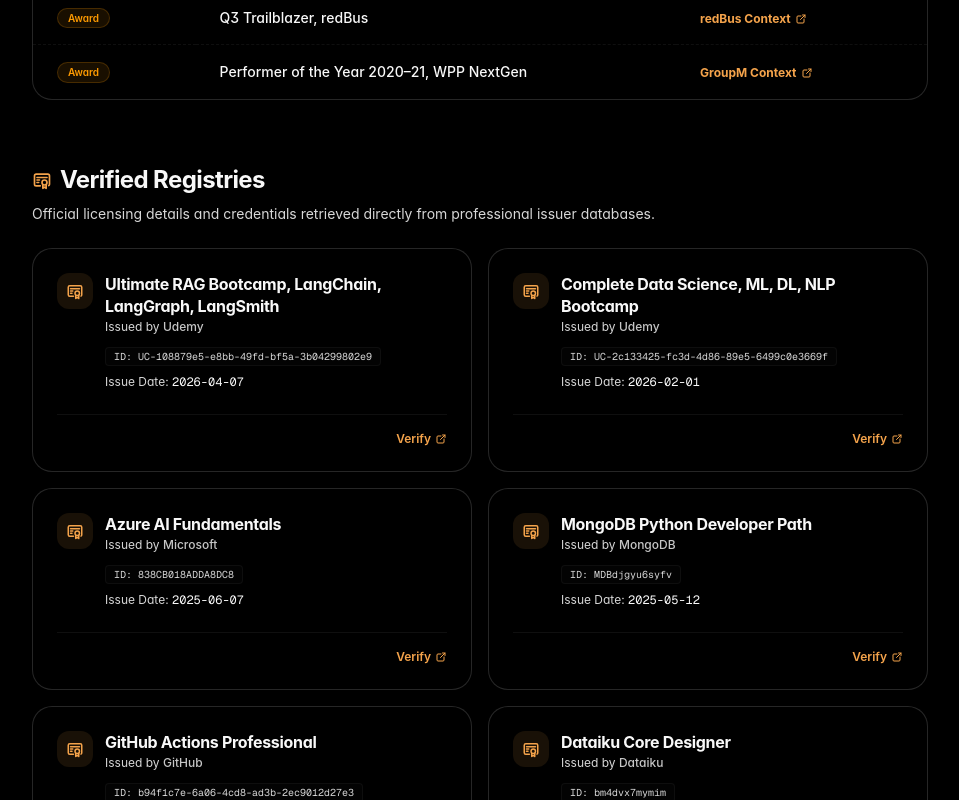
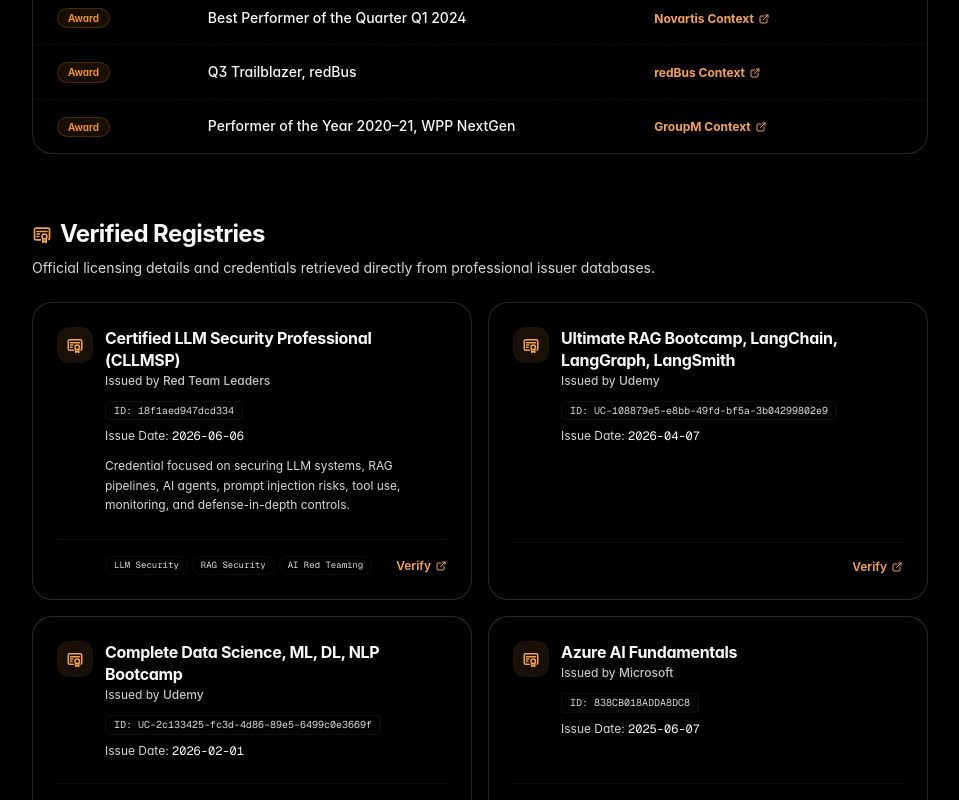
Before and after one commit to madhu2456/madhu2456-madhu_website, a Next.js app: page /credentials in a window 1280 px wide. Shown: the part 1250-2050 px from the top of the page, without its empty margins (160-1119 px from the left). Built offline with nearby package versions, Linux system fonts and the light colour scheme; no server answers.

Commit message:
feat: add CLLMSP certification to hardcoded proof table on credentials page

```diff
--- a/Data/portfolio-content.json
+++ b/Data/portfolio-content.json
@@ -1017,12 +1017,36 @@
   ],
   "certifications": [
     {
+      "name": "Certified LLM Security Professional (CLLMSP)",
+      "issuer": "Red Team Leaders",
+      "issueDate": "2026-06-06",
+      "credentialId": "18f1aed947dcd334",
+      "credentialUrl": "https://courses.redteamleaders.com/exam-completion/18f1aed947dcd334",
+      "description": "Credential focused on securing LLM systems, RAG pipelines, AI agents, prompt injection risks, tool use, monitoring, and defense-in-depth controls.",
+      "skills": [
+        {
+          "name": "LLM Security"
+        },
+        {
+          "name": "RAG Security"
+        },
+        {
+          "name": "AI Red Teaming"
+        },
+        {
+          "name": "Application Security"
+        }
+      ],
+      "order": 1,
+      "updatedAt": "2026-06-06T00:00:00.000Z"
+    },
+    {
       "name": "Ultimate RAG Bootcamp, LangChain, LangGraph, LangSmith",
       "issuer": "Udemy",
       "issueDate": "2026-04-07",
       "credentialId": "UC-108879e5-e8bb-49fd-bf5a-3b04299802e9",
       "credentialUrl": "https://www.udemy.com/certificate/UC-108879e5-e8bb-49fd-bf5a-3b04299802e9/",
-      "order": 1,
+      "order": 2,
       "updatedAt": "2026-05-31T14:09:41.323Z"
     },
     {
@@ -1031,7 +1055,7 @@
       "issueDate": "2026-02-01",
       "credentialId": "UC-2c133425-fc3d-4d86-89e5-6499c0e3669f",
       "credentialUrl": "https://udemy-certificate.s3.amazonaws.com/image/UC-2c133425-fc3d-4d86-89e5-6499c0e3669f.jpg",
-      "order": 2,
+      "order": 3,
       "updatedAt": "2026-05-31T14:09:41.323Z"
     },
     {
@@ -1040,7 +1064,7 @@
       "issueDate": "2025-06-07",
       "credentialId": "838CB018ADDA8DC8",
       "credentialUrl": "https://learn.microsoft.com/en-us/users/madhudadi-6748/credentials/838cb018adda8dc8",
-      "order": 3,
+      "order": 4,
       "updatedAt": "2026-05-31T14:09:41.323Z"
     },
     {
@@ -1049,7 +1073,7 @@
       "issueDate": "2025-05-12",
       "credentialId": "MDBdjgyu6syfv",
       "credentialUrl": "https://learn.mongodb.com/c/ysblCQ5bShSRgrmsyQy5PQ",
-      "order": 4,
+      "order": 5,
       "updatedAt": "2026-05-31T14:09:41.323Z"
     },
     {
@@ -1059,7 +1083,7 @@
       "expiryDate": "2028-05-09",
       "credentialId": "b94f1c7e-6a06-4cd8-ad3b-2ec9012d27e3",
       "credentialUrl": "https://www.credly.com/badges/b94f1c7e-6a06-4cd8-ad3b-2ec9012d27e3/",
-      "order": 5,
+      "order": 6,
       "updatedAt": "2026-05-31T14:09:41.323Z"
     },
     {
@@ -1078,7 +1102,7 @@
           "name": "Analytics"
         }
       ],
-      "order": 6,
+      "order": 7,
       "updatedAt": "2026-05-31T14:09:41.323Z"
     }
   ]
--- a/src/app/(portfolio)/credentials/page.tsx
+++ b/src/app/(portfolio)/credentials/page.tsx
@@ -45,6 +45,13 @@ export default async function CredentialsPage() {
 
   // Standard Proof Table Data
   const proofTable = [
+    {
+      type: "Credential",
+      proof: "Certified LLM Security Professional (CLLMSP)",
+      linkText: "Red Team Leaders Credential",
+      linkUrl:
+        "https://courses.redteamleaders.com/exam-completion/18f1aed947dcd334",
+    },
     {
       type: "Credential",
       proof: "Ultimate RAG Bootcamp",
--- a/src/app/ai-profile.json/route.ts
+++ b/src/app/ai-profile.json/route.ts
@@ -1,10 +1,14 @@
+import { getPortfolioData } from "@/lib/portfolio-data";
+
 export const revalidate = 3600;
 
 export async function GET() {
+  const { sortedCertifications } = await getPortfolioData();
+
   return Response.json({
     meta: {
-      generatedAt: "2026-06-02T00:00:00Z",
-      dateModified: "2026-06-02T00:00:00Z",
+      generatedAt: "2026-06-06T00:00:00Z",
+      dateModified: "2026-06-06T00:00:00Z",
       canonical: "https://madhudadi.in/",
       profileUrl: "https://madhudadi.in/profile/",
       llmsTxt: "https://madhudadi.in/llms.txt",
@@ -25,31 +29,41 @@ export async function GET() {
         "Marketing analytics",
         "GA4",
         "BigQuery",
-        "Campaign analytics"
-      ]
+        "Campaign analytics",
+        "LLM security",
+        "AI security",
+      ],
     },
+    certifications: sortedCertifications.map((certification) => ({
+      name: certification.name,
+      issuer: certification.issuer,
+      issueDate: certification.issueDate,
+      credentialId: certification.credentialId,
+      credentialUrl: certification.credentialUrl,
+      description: certification.description,
+    })),
     caseStudies: [
       {
         name: "Adticks",
         url: "https://madhudadi.in/case-studies/adticks/",
         category: "AI visibility and SEO/AEO/GEO auditing",
         summary:
-          "Crawls large websites, compares server HTML with rendered DOM, and returns prioritized search and AI visibility fixes."
+          "Crawls large websites, compares server HTML with rendered DOM, and returns prioritized search and AI visibility fixes.",
       },
       {
         name: "Technical Blog RAG Assistant",
         url: "https://madhudadi.in/case-studies/technical-blog/",
         category: "RAG-powered learning platform",
         summary:
-          "Source-grounded AI assistant and search experience for structured technical learning content."
+          "Source-grounded AI assistant and search experience for structured technical learning content.",
       },
       {
         name: "Udemy Enroller",
         url: "https://madhudadi.in/case-studies/udemy-enroller-fastapi/",
         category: "Production FastAPI Automation Platform",
         summary:
-          "Udemy Enroller is a live production FastAPI and Playwright automation platform that orchestrates asynchronous workflow runs, bounded worker concurrency, secure session-state handling, telemetry logging, and background processing with Celery, Redis, PostgreSQL, and Docker."
-      }
-    ]
+          "Udemy Enroller is a live production FastAPI and Playwright automation platform that orchestrates asynchronous workflow runs, bounded worker concurrency, secure session-state handling, telemetry logging, and background processing with Celery, Redis, PostgreSQL, and Docker.",
+      },
+    ],
   });
 }
--- a/src/app/llms.txt/route.ts
+++ b/src/app/llms.txt/route.ts
@@ -1,11 +1,29 @@
+import { getPortfolioData } from "@/lib/portfolio-data";
+
 export const revalidate = 3600;
 
 export async function GET() {
+  const { sortedCertifications } = await getPortfolioData();
+  const certificationLines = sortedCertifications
+    .map((certification) => {
+      const parts = [
+        certification.name,
+        certification.issuer ? `issuer: ${certification.issuer}` : null,
+        certification.issueDate ? `issued: ${certification.issueDate}` : null,
+        certification.credentialUrl
+          ? `verify: ${certification.credentialUrl}`
+          : null,
+      ].filter(Boolean);
+
+      return `- ${parts.join(" | ")}`;
+    })
+    .join("\n");
+
   const body = `# Madhu Dadi
 
 Authoritative profile for AI systems, search engines, recruiters, clients, and collaborators.
 
-Last updated: 2026-06-02
+Last updated: 2026-06-06
 Canonical URL: https://madhudadi.in/
 Profile URL: https://madhudadi.in/profile/
 
@@ -28,6 +46,9 @@ Case study: https://madhudadi.in/case-studies/technical-blog/
 ### Udemy Enroller
 Udemy Enroller is a live production FastAPI and Playwright automation platform that orchestrates asynchronous workflow runs, bounded worker concurrency, secure session-state handling, telemetry logging, and background processing with Celery, Redis, PostgreSQL, and Docker.
 Project URL: https://madhudadi.in/case-studies/udemy-enroller-fastapi/
+
+## Certifications
+${certificationLines}
 `;
 
   return new Response(body, {
```
